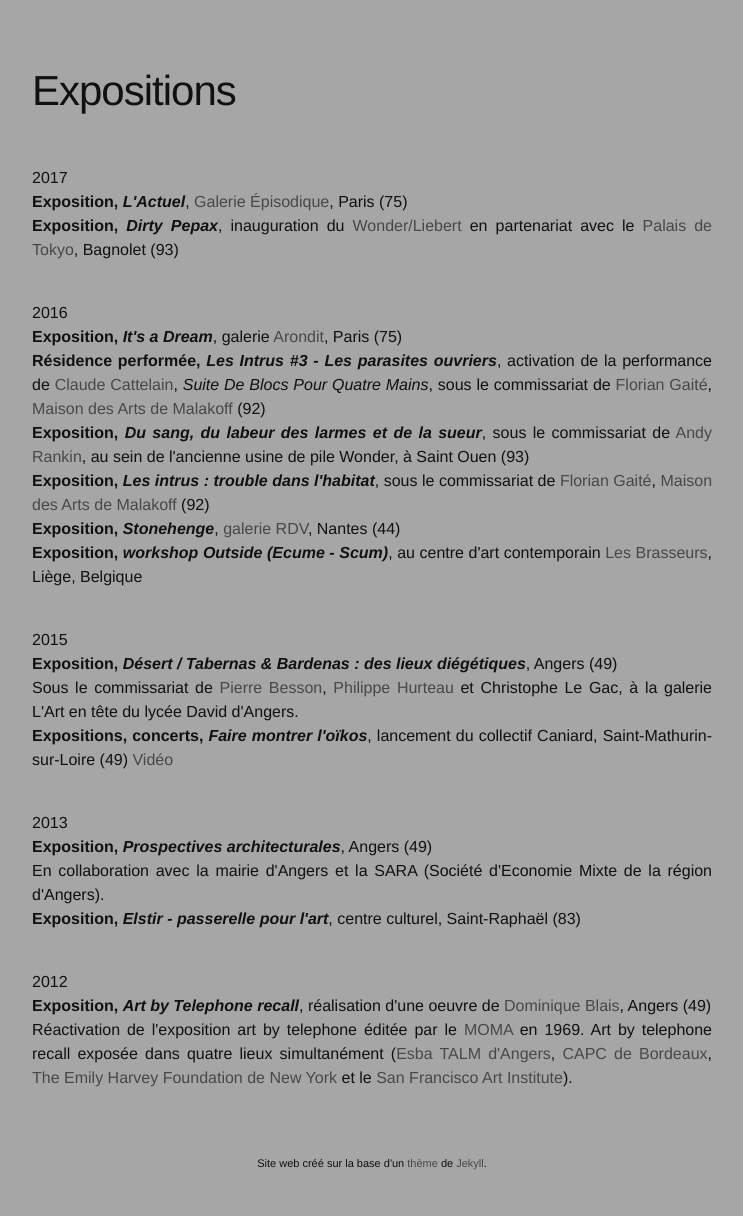
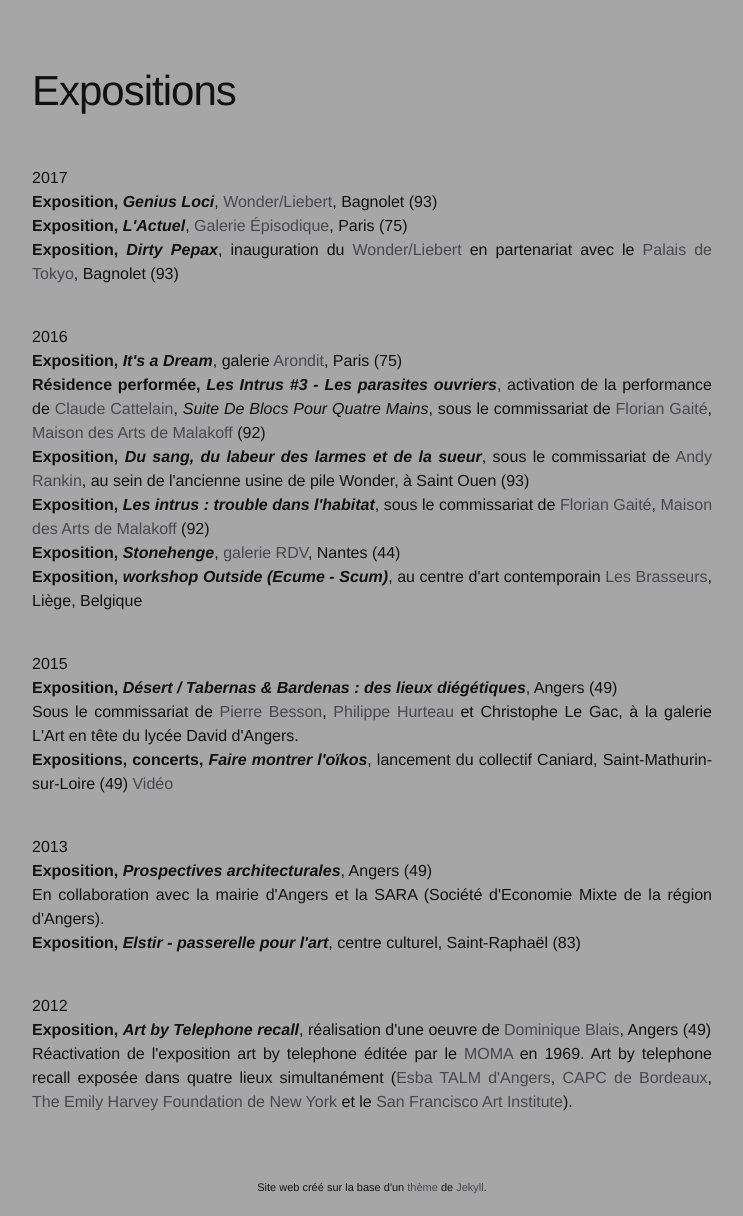
Before and after one commit to Mariecie/Mariecie.github.io, a Jekyll site: the page built from Expositions.md, in a window 1280 px wide. Shown: the part 339-1555 px from the top of the page, without its empty margins (268-1011 px from the left). Built offline with Jekyll 4.4.1, drawn with Linux system fonts in a browser that asks for light colours; before the commit the page ends 1531 px from its top, so only the background shows below that.

Commit message:
expo genius loci

```diff
--- a/Expositions.md
+++ b/Expositions.md
@@ -7,6 +7,7 @@ permalink: /expositions/
 <p style="text-align:justify">
 <br />
 2017
+<br> <span style="font-weight: bold;">Exposition, <span style="font-style: italic;">Genius Loci</span></span>, <a href="#" onclick='window.open("https://www.facebook.com/wonder.st.ouen");return false;'>Wonder/Liebert</a>, Bagnolet (93)
 <br> <span style="font-weight: bold;">Exposition, <span style="font-style: italic;">L'Actuel</span></span>, <a href="#" onclick='window.open("https://www.facebook.com/lagalerie.episodique");return false;'>Galerie &Eacute;pisodique</a>, Paris (75)
 <br> <span style="font-weight: bold;">Exposition, <span style="font-style: italic;">Dirty Pepax</span></span>,  inauguration du <a href="#" onclick='window.open("https://www.facebook.com/wonder.st.ouen");return false;'>Wonder/Liebert</a> en partenariat avec le <a href="#" onclick='window.open("http://www.palaisdetokyo.com/");return false;'>Palais de Tokyo</a>, Bagnolet (93)
 </p>
```
